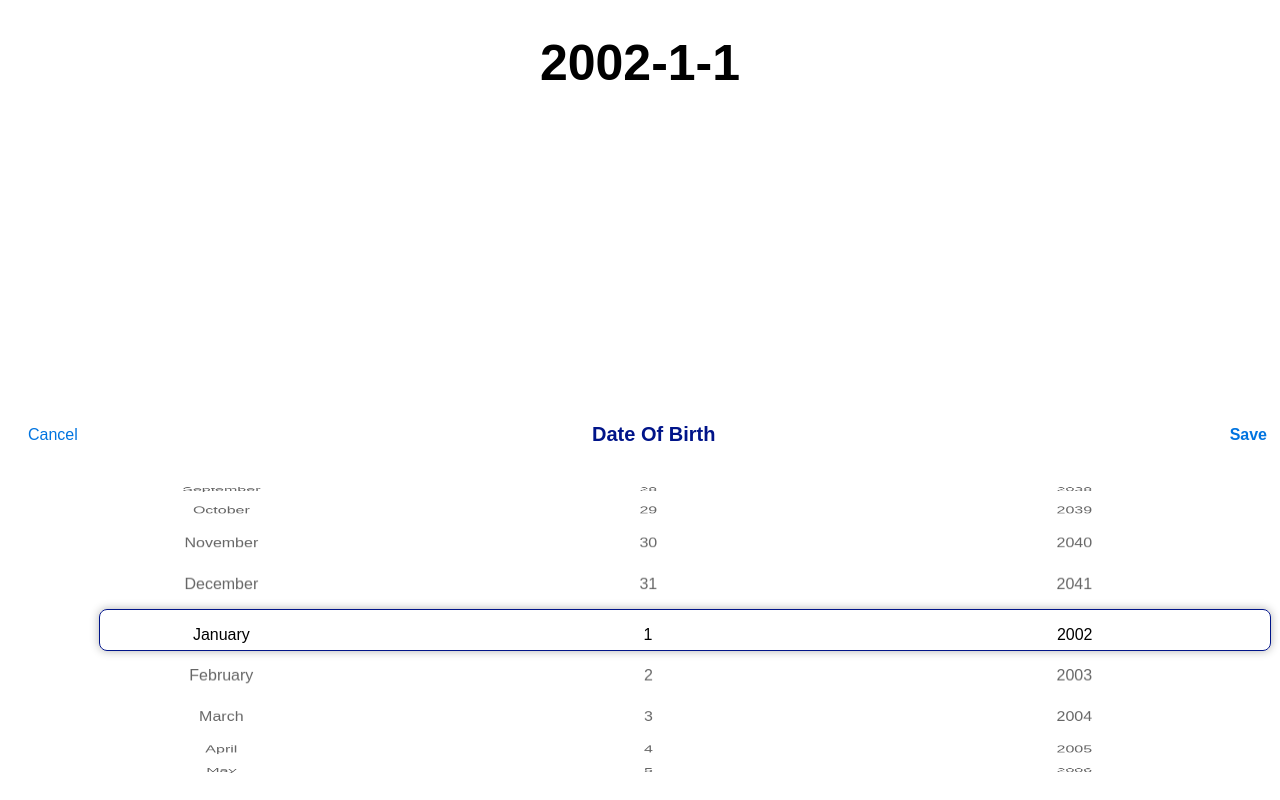
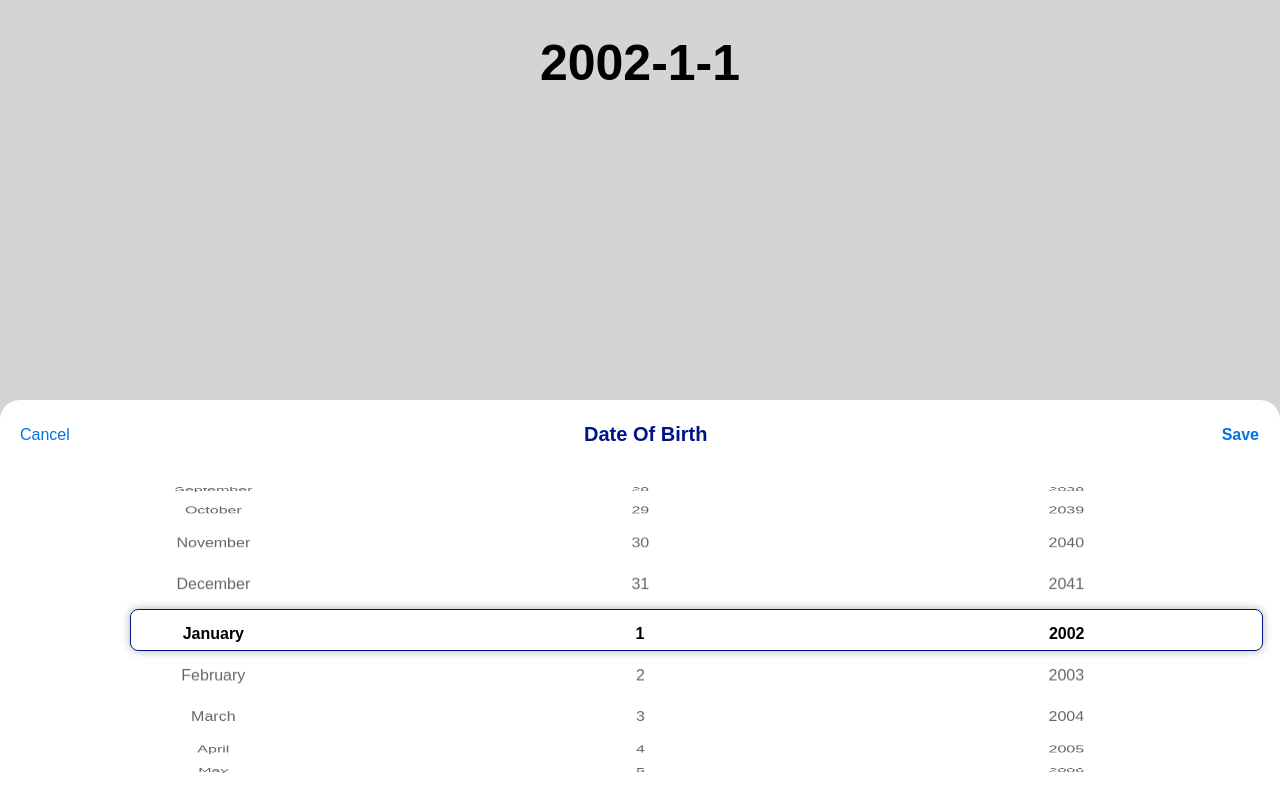
Before and after one commit to MantegaMassarotto/date-picker-web-component, a React (Create React App) app: page / in a window 1280 px wide. Built offline with nearby package versions, Linux system fonts and the light colour scheme.

Commit message:
fix: layout issues

```diff
--- a/src/index.css
+++ b/src/index.css
@@ -1,7 +1,8 @@
 @charset "UTF-8";
 body {
   font-family: Arial, "Hiragino Sans GB", 冬青黑, "Microsoft YaHei", 微软雅黑, SimSun, 宋体, Helvetica, Tahoma, "Arial sans-serif";
-  background: white;
+  background: #d4d4d4;
+  margin: 0;
 }
 
 .select-wrap {
@@ -360,7 +361,7 @@ body {
   /* border: 1px solid #001489; */
   border-radius: 8px;
   height: 40px;
-  width: 90%;
+  width: 87%;
   right: 7px;
   /* align-self: center; */
   display: inline;
@@ -371,15 +372,16 @@ body {
 }
 
 .highlight {
-  position: absolute;
+  position: relative;
   top: 50%;
   transform: translate(0, -50%);
-  width: 100%;
+  /* width: 100%; */
   background-color: white;
   /* border-top: 1px solid #333;
   border-bottom: 1px solid #333; */
   /* font-size: 20px; */
   color: black;
+  font-weight: bold;
   overflow: hidden;
 }
 
@@ -387,6 +389,10 @@ body {
   position: absolute;
   width: 100%;
   list-style-type: none;
+  /* SE */
+  /* top: -45px; */
+  /* 11 */
+  top: -60px;
 }
 
 .date-selector-container {
--- a/src/useDatePicker.ts
+++ b/src/useDatePicker.ts
@@ -404,7 +404,7 @@ const useDatePicker = (
       elem.highlight = elem.el.querySelector('.highlight');
       elem.highlightList = elem.el.querySelector('.highlight-list');
 
-      elem.highlightList.style.top = -59 + 'px';
+      // elem.highlightList.style.top = -60 + 'px';
       elem.highlightList.style.right = -20 + 'px';
 
       elem.highlight.style.height = itemHeight + 'px';
```
